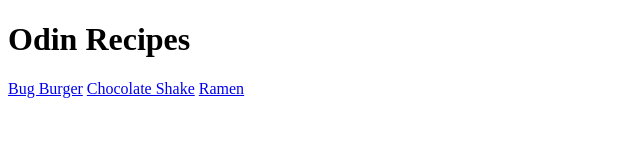
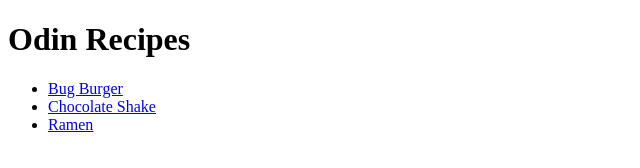
Before and after one commit to DahyunFan/odin-recipes, a plain HTML site: page index.html in a window 1280 px wide. Shown: the whole page, without its empty margins (0-640 px from the left). Drawn offline with Linux system fonts and the light colour scheme.

```diff
--- a/index.html
+++ b/index.html
@@ -7,8 +7,10 @@
 </head>
 <body>
     <h1>Odin Recipes</h1>
-    <a href="recipes/bug-burger.html">Bug Burger</a>
-    <a href="recipes/chocolate-shake.html">Chocolate Shake</a>
-    <a href="recipes/ramen.html">Ramen</a>
+    <ul>
+        <li><a href="recipes/bug-burger.html">Bug Burger</a></li>
+        <li><a href="recipes/chocolate-shake.html">Chocolate Shake</a></li>
+        <li><a href="recipes/ramen.html">Ramen</a></li>
+    </ul>
 </body>
 </html>
```
Also changed, not shown: images/chef.jpg (added).
